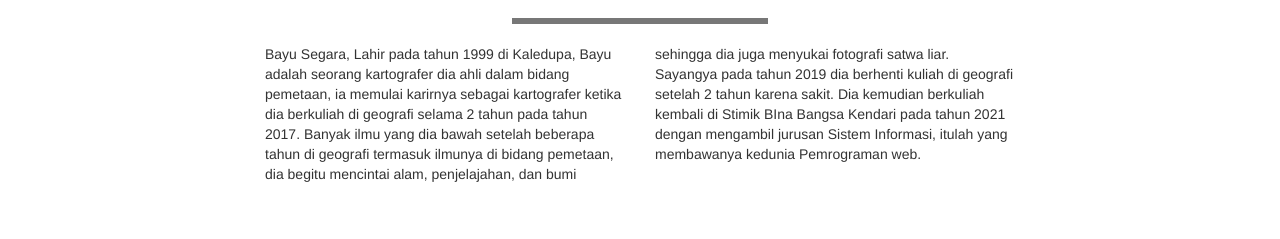
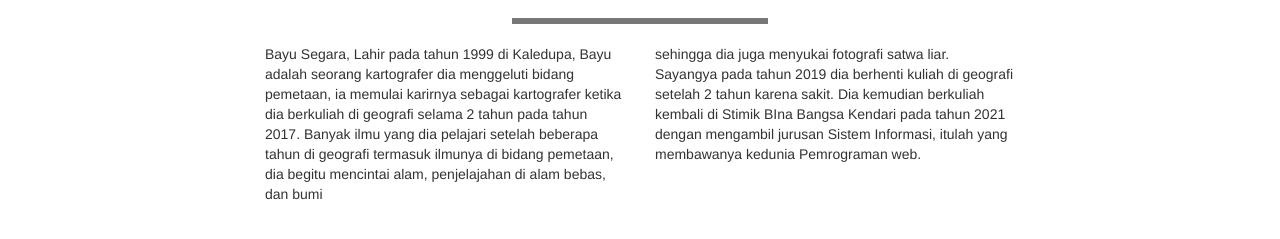
Before and after one commit to 1BayuSegara/Portfolio, a plain HTML site: page index.html in a window 1280 px wide. Shown: the part 555-794 px from the top of the page. Drawn offline with nearby package versions, Linux system fonts and the light colour scheme.

Commit message:
Update index.html
ubah about

```diff
--- a/index.html
+++ b/index.html
@@ -66,11 +66,11 @@
             <div class="row">
                 <div class="col-sm-4 col-sm-offset-2">
                     <p>
-                        Bayu Segara, Lahir pada tahun 1999 di Kaledupa, Bayu adalah seorang kartografer dia ahli dalam
+                        Bayu Segara, Lahir pada tahun 1999 di Kaledupa, Bayu adalah seorang kartografer dia menggeluti
                         bidang pemetaan, ia memulai karirnya sebagai kartografer ketika dia berkuliah di geografi selama
-                        2 tahun pada tahun 2017. Banyak ilmu yang dia bawah setelah beberapa tahun di geografi termasuk
+                        2 tahun pada tahun 2017. Banyak ilmu yang dia pelajari setelah beberapa tahun di geografi termasuk
                         ilmunya di
-                        bidang pemetaan, dia begitu mencintai alam, penjelajahan, dan bumi
+                        bidang pemetaan, dia begitu mencintai alam, penjelajahan di alam bebas, dan bumi
                     </p>
                 </div>
                 <div class="col-sm-4">
```
